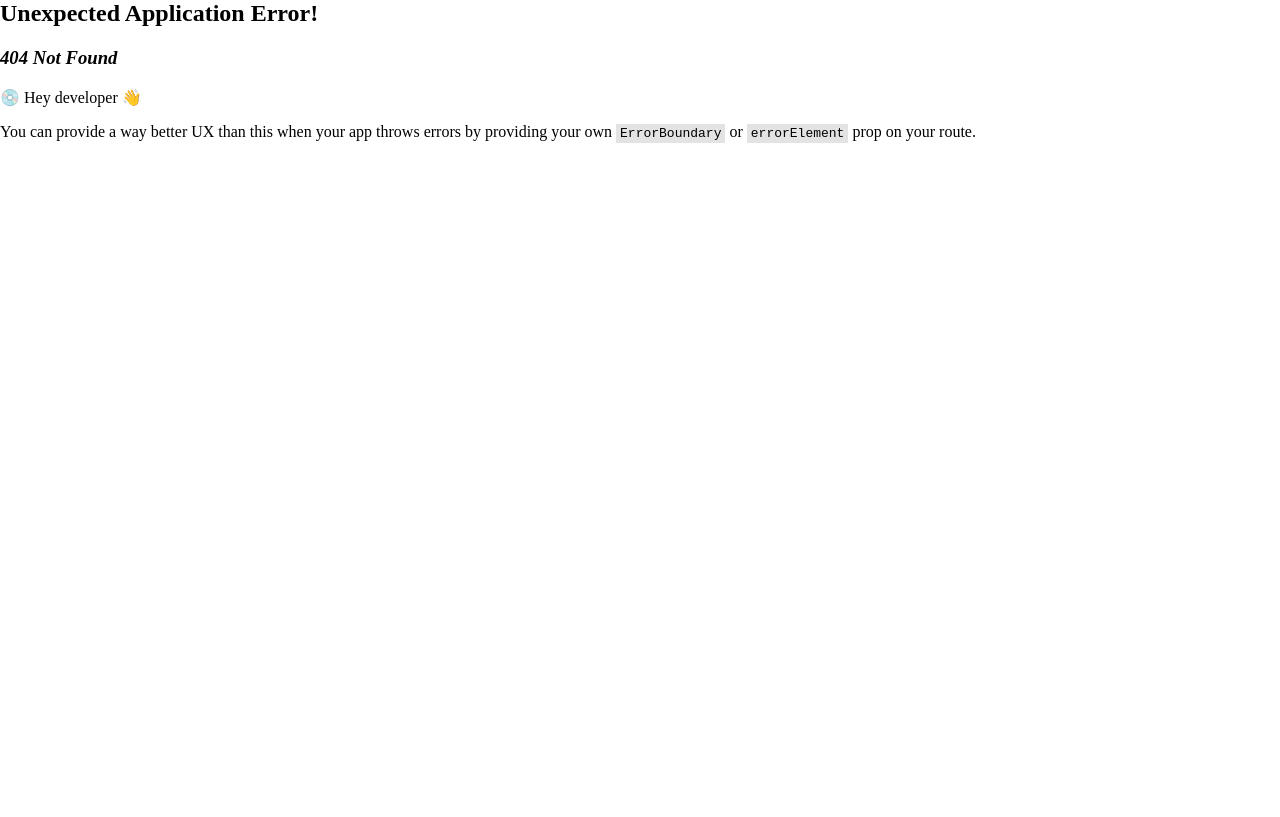
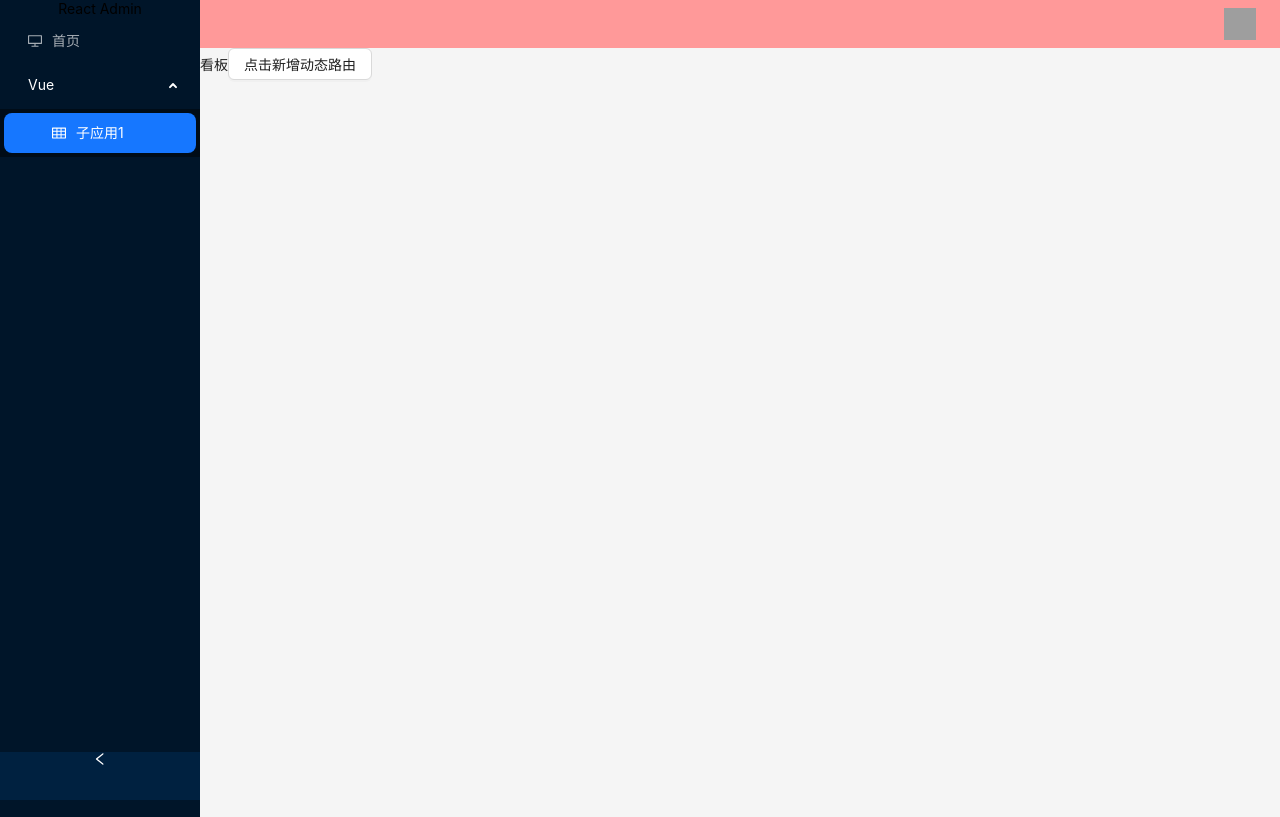
Before and after one commit to kukudehu829/react18-admin-template, a React app: page /vue/app1 in a window 1280 px wide. Before the commit this address had no page. Built offline with nearby package versions, Linux system fonts and the light colour scheme; grey boxes are pictures that could not be loaded.

Commit message:
fix: 优化路由展示

```diff
--- a/package.json
+++ b/package.json
@@ -23,6 +23,7 @@
   "dependencies": {
     "@ant-design/icons": "^5.5.1",
     "antd": "^5.21.3",
+    "mockjs": "^1.1.0",
     "react": "^18.3.1",
     "react-dom": "^18.3.1",
     "react-router-dom": "^6.26.2"
--- a/src/components/Layout/header.tsx
+++ b/src/components/Layout/header.tsx
@@ -68,7 +68,8 @@ export default function AdminLayout() {
         height: 48,
         padding: '0px 16px',
         display: 'flex',
-        justifyContent: 'space-between'
+        justifyContent: 'space-between',
+        background: '#f99'
       }}
     >
       <Row align="middle">
--- a/src/components/Layout/index.tsx
+++ b/src/components/Layout/index.tsx
@@ -5,7 +5,7 @@ import { Navigate,NavLink, Outlet, useLoaderData, useLocation, useMatches } from
 import Loading from '../Loading'
 
 // import { useEmotionCss } from '../hooks'
-import { menuItems, menuRoutes } from '../../routes'
+import { menuItems } from '../../routes'
 import Header from './header'
 
 const { Content, Sider } = Layout
@@ -54,14 +54,7 @@ export default function AdminLayout() {
           theme="dark"
           mode="inline"
           style={{ height: 'calc(100vh - 48px)' }}
-          items={menuRoutes[0].children.map((item) => {
-            return {
-              key: item.path,
-              label: <NavLink to={item.path}>{item.name}</NavLink>,
-              // disabled: item.disabled,
-              // icon: item.icon,
-            };
-          })}
+          items={menuItems}
           selectedKeys={selectedKeys}
           defaultOpenKeys={defaultOpenKeys}
         />
@@ -71,6 +64,7 @@ export default function AdminLayout() {
         {/* <Content className={layoutContentClassName}> */}
         <Content>
           <Suspense fallback={<Loading />}>
+            {/* Outlet 嵌套路由入口*/}
             <Outlet />
           </Suspense>
         </Content>
--- a/src/index.tsx
+++ b/src/index.tsx
@@ -1,5 +1,5 @@
 import { createRoot } from 'react-dom/client';
-import App from './app';
+import App from './main';
 
 const root = document.getElementById('root');
 if(root) {
--- a/src/app.tsx
+++ b/src/main.tsx
@@ -3,11 +3,11 @@ import { createBrowserRouter, createHashRouter, RouterProvider } from 'react-rou
 
 // import { themeColor } from '@/features/theme/themeSlice'
 
-import { routes, menuRoutes } from './routes'
+import { routes } from './routes'
 // import { useAppSelector } from './store'
 
 export default function App() {
-  const createdRoutes = createBrowserRouter(menuRoutes)
+  const createdRoutes = createBrowserRouter(routes)
 
   // const primaryColor = useAppSelector(themeColor)
 
--- /dev/null
+++ b/src/mockjs/index.ts
@@ -0,0 +1,5 @@
+const Mock = require('mockjs')
+
+export const userData = Mock.mock('/data/list', 'get', {
+
+})
--- a/src/pages/dashboard/index.tsx
+++ b/src/pages/dashboard/index.tsx
@@ -1,6 +1,16 @@
+import { Button } from "antd";
+
 const Dashboard: React.FC = () => {
+  const addRoutes = () => {
+
+  }
+
+
   return (
-    <div>看板 </div>
+    <div>
+      看板
+      <Button onClick={addRoutes}>点击新增动态路由</Button>
+    </div>
   )
 }
 
--- a/src/routes/index.tsx
+++ b/src/routes/index.tsx
@@ -23,13 +23,8 @@ const Dashboard = lazy(() => import('../pages/dashboard'))
 // const Gold = lazy(() => import('@/pages/product/luxury/gold'))
 
 const menuRoutes: MenuRoute[] = [
-  // {
-  //   path: '/',
-  //   element: <Navigate replace to="/home" />
-  // },
   {
     path: '/',
-    // loader: checkAuth,
     element: <AdminLayout />, // layout应该不需要lazyload 后续考虑SSR?
     children: [
       {
@@ -38,73 +33,20 @@ const menuRoutes: MenuRoute[] = [
         icon: <DesktopOutlined />,
         element: <Dashboard />
       },
-      // {
-      //   name: '表格',
-      //   path: '/table',
-      //   icon: <TableOutlined />,
-      //   children: [
-      //     {
-      //       name: 'table-pro',
-      //       path: '/table/table-pro',
-      //       element: <TablePro />
-      //     },
-      //     {
-      //       name: 'table-antd',
-      //       path: '/table/table-antd',
-      //       element: <TableAntd />
-      //     },
-      //     {
-      //       name: 'table-ahook',
-      //       path: '/table/table-ahook',
-      //       element: <TableAhook />
-      //     }
-      //   ]
-      // },
-      // {
-      //   name: '演练场',
-      //   path: '/playground',
-      //   icon: <MailOutlined />,
-      //   children: [
-      //     {
-      //       name: '路由测试和redux',
-      //       path: '/playground',
-      //       // index: true,
-      //       element: <Playground />
-      //     }
-      //   ]
-      // },
-      // {
-      //   name: '物品',
-      //   path: '/product',
-      //   icon: <AppstoreOutlined />,
-      //   children: [
-      //     {
-      //       index: true,
-      //       name: '手机',
-      //       auth: false,
-      //       path: '/product/phone',
-      //       element: <Phone />
-      //     },
-      //     {
-      //       name: '奢侈品',
-      //       path: '/product/scp',
-      //       children: [
-      //         {
-      //           name: '黄金',
-      //           path: '/product/scp/gold',
-      //           element: <Gold />
-      //         }
-      //       ]
-      //     }
-      //   ]
-      // }
+      {
+        name: 'Vue',
+        path: '/vue',
+        children: [
+          {
+            name: '子应用1',
+            path: '/vue/app1',
+            icon: <TableOutlined />,
+            element: <Dashboard />
+          },
+        ],
+      },
     ]
   },
-  // {
-  //   path: '/login',
-  //   loader: checkAuth,
-  //   element: <LoginPage />
-  // },
   // {
   //   path: '*',
   //   element: <NotFound />
@@ -165,9 +107,9 @@ const extractRoutes = (menuRoutes: MenuRoute[]) => {
   return recurExtractRoutes(menuRoutes, [])
 }
 
-const { menuItems, breadcrumbNameMap } = extractMenuItems(menuRoutes[1]?.children)
+const { menuItems, breadcrumbNameMap } = extractMenuItems(menuRoutes[0]?.children)
 console.log('menuItems', menuItems, 'breadcrumbNameMap', breadcrumbNameMap)
 const routes = extractRoutes(menuRoutes)
 console.log('routes', routes)
 
-export { breadcrumbNameMap, menuItems, routes, menuRoutes }
+export { breadcrumbNameMap, menuItems, routes }
```
Also changed, not shown: 1 other file (tests, documents, lock files or other folders).
